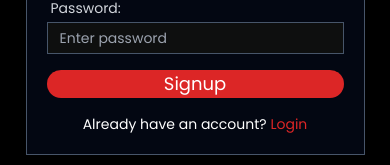
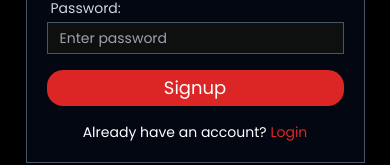
Before and after one commit to Sanjaygehlot1/Flixora-client, a React (Vite) app: page /register in a window 390 px wide. Shown: the part 437-602 px from the top of the page. Built offline with nearby package versions, Linux system fonts and the light colour scheme.

Commit message:
Rename PlayTube to Flixora in Footer component, update button styles in Login and Register components for consistency, and adjust layout in Register component for better responsiveness

```diff
--- a/src/Components/Common/Footer.jsx
+++ b/src/Components/Common/Footer.jsx
@@ -6,7 +6,7 @@ function Footer() {
             <div className="container mx-auto border-t-2 border-gray-600 mt-8 py-2 px-4">
                 <div className="flex flex-col   mb-8 sm:flex-row justify-between items-center">
                     <div className="mb-4 sm:mb-0">
-                        <p className="text-lg font-bold">PlayTube</p>
+                        <p className="text-lg font-bold">Flixora</p>
                         <p className="text-sm text-gray-400">© {new Date().getFullYear()} Flixora. All rights reserved.</p>
                     </div>
 
--- a/src/Components/Login.jsx
+++ b/src/Components/Login.jsx
@@ -96,8 +96,8 @@ function Login() {
 
                     <Button
                         type="submit"
-                        className=" w-full py-1 rounded hover:bg-red-700 text-lg text-white"
-                        bgColor="bg-red-500"
+                        className=" w-full py-1 rounded-full hover:bg-red-700 text-lg text-white"
+                        bgColor="bg-red-600"
                     >
                         Login
                     </Button>
--- a/src/Components/Register.jsx
+++ b/src/Components/Register.jsx
@@ -45,7 +45,7 @@ function Register() {
     }
     return (
         <>
-            <div className="w-full h-full bg-black  text-white p-3 flex justify-center items-center">
+            <div className="w-full min-h-full sm:min-h-full bg-black  text-white p-3 flex justify-center items-center">
                 <div className="flex flex-col space-y-2 bg-gray-950 justify-center items-center border border-slate-600 p-3">
                     <div className="flex items-center gap-2">
                         <Logo />
@@ -129,7 +129,7 @@ function Register() {
                         <Button
                             type="submit"
                             bgColor="bg-red-600"
-                            className="w-full rounded-2xl hover:bg-red-700 text-lg"
+                            className="w-full py-1 rounded-2xl hover:bg-red-700 text-lg"
                         >
                             Signup
                         </Button>
```
